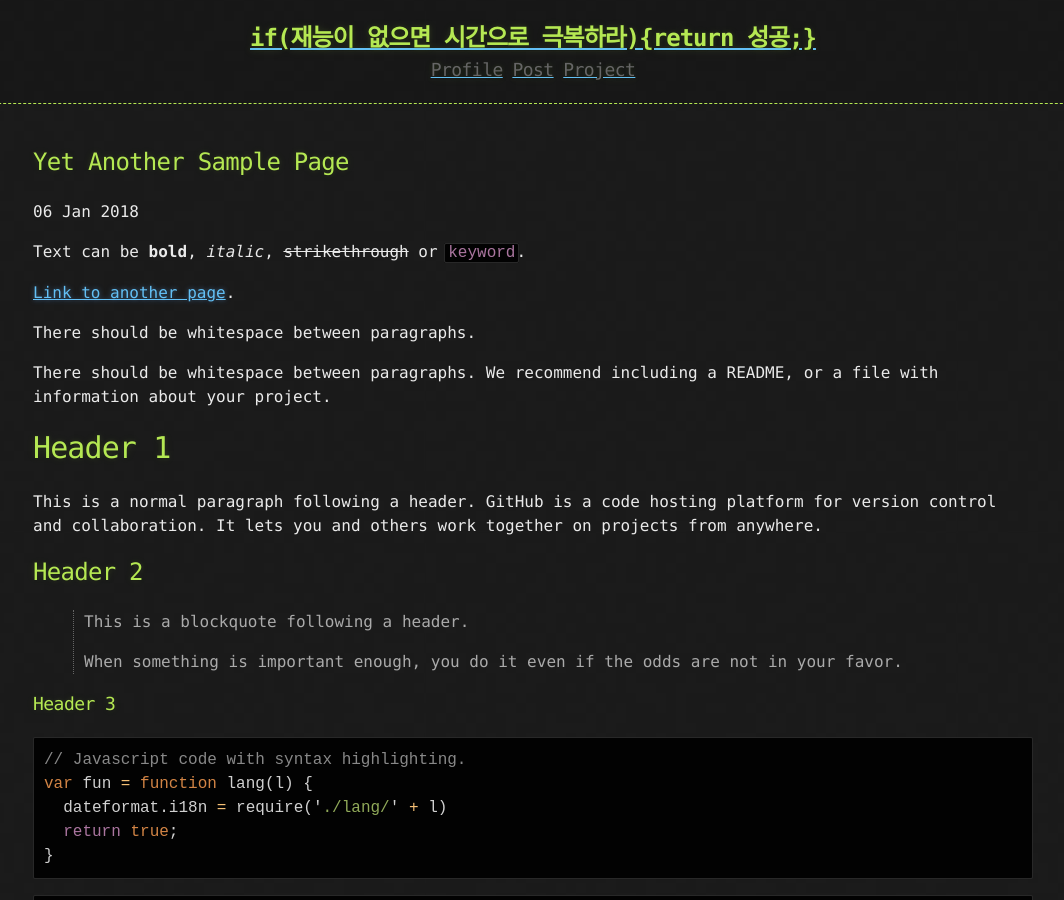
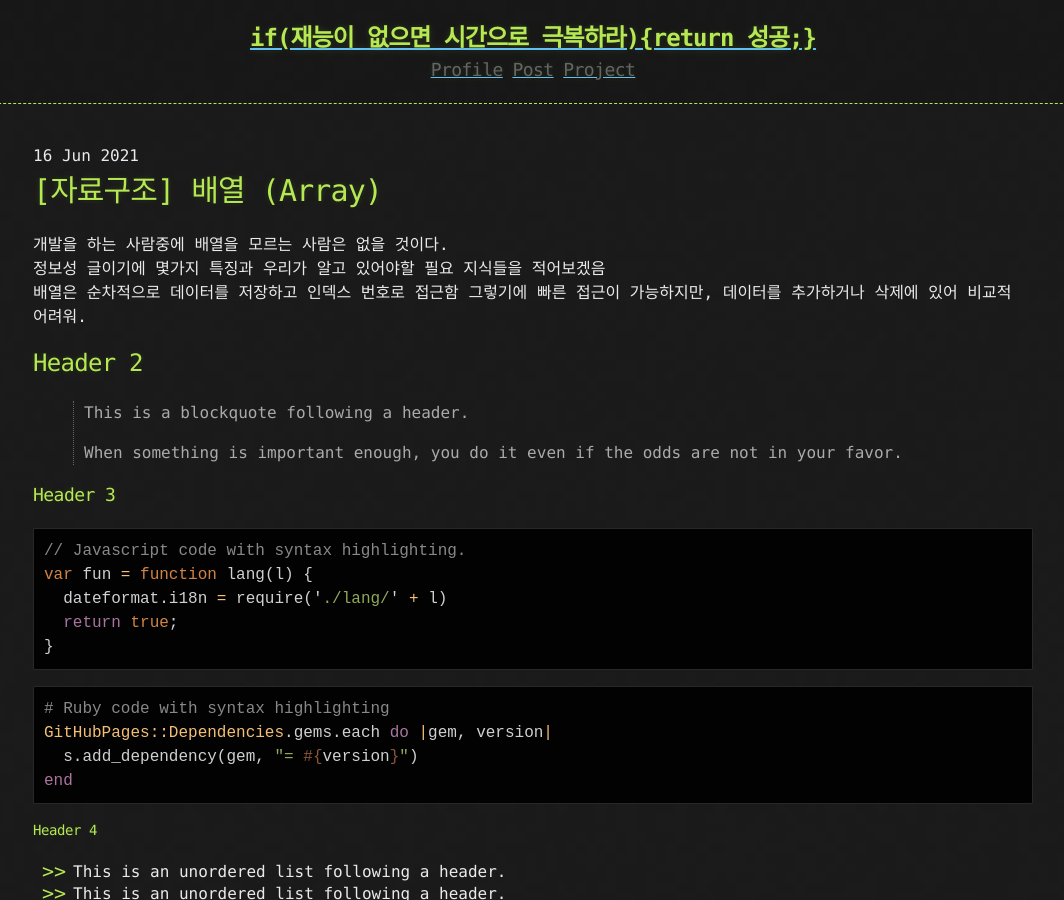
Before and after one commit to dev-nuruhee/nlog, a Jekyll site: the page built from _posts/2021-06-16-Array.md, in a window 1280 px wide and 900 px high. Shown: the whole window, without its empty margins (107-1171 px from the left). Built offline with Jekyll 4.4.1, drawn with Linux system fonts in a browser that asks for light colours.

Commit message:
테스트

```diff
--- a/_posts/2018-01-06-Yet-Another-Sample-Page.md
+++ b/_posts/2021-06-16-Array.md
@@ -1,19 +1,16 @@
 ---
-title: Yet Another Sample Page
+title: [자료구조]배열
 published: true
 ---
 
-Text can be **bold**, _italic_, ~~strikethrough~~ or `keyword`.
+# [](#header-1)[자료구조] 배열 (Array)
 
-[Link to another page](another-page).
+개발을 하는 사람중에 배열을 모르는 사람은 없을 것이다.<br>
+정보성 글이기에 몇가지 특징과 우리가 알고 있어야할 필요 지식들을 적어보겠음 <br>
+배열은 순차적으로 데이터를 저장하고 인덱스 번호로 접근함
+그렇기에 빠른 접근이 가능하지만, 데이터를 추가하거나 삭제에 있어 비교적 어려워.
 
-There should be whitespace between paragraphs.
 
-There should be whitespace between paragraphs. We recommend including a README, or a file with information about your project.
-
-# [](#header-1)Header 1
-
-This is a normal paragraph following a header. GitHub is a code hosting platform for version control and collaboration. It lets you and others work together on projects from anywhere.
 
 ## [](#header-2)Header 2
 
```
Also changed, not shown: other parts of _posts/2021-06-16-Array.md (+1 -1 lines), assets/Array.png (added).
